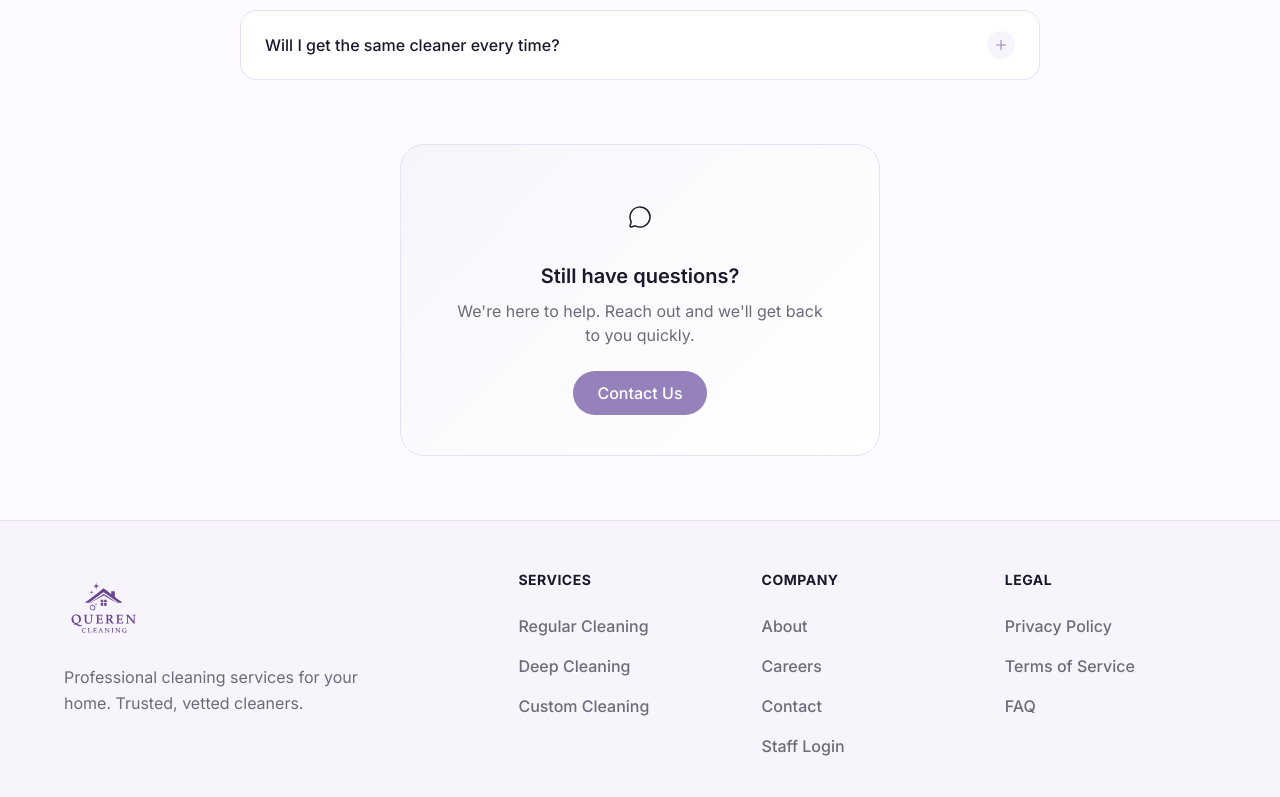
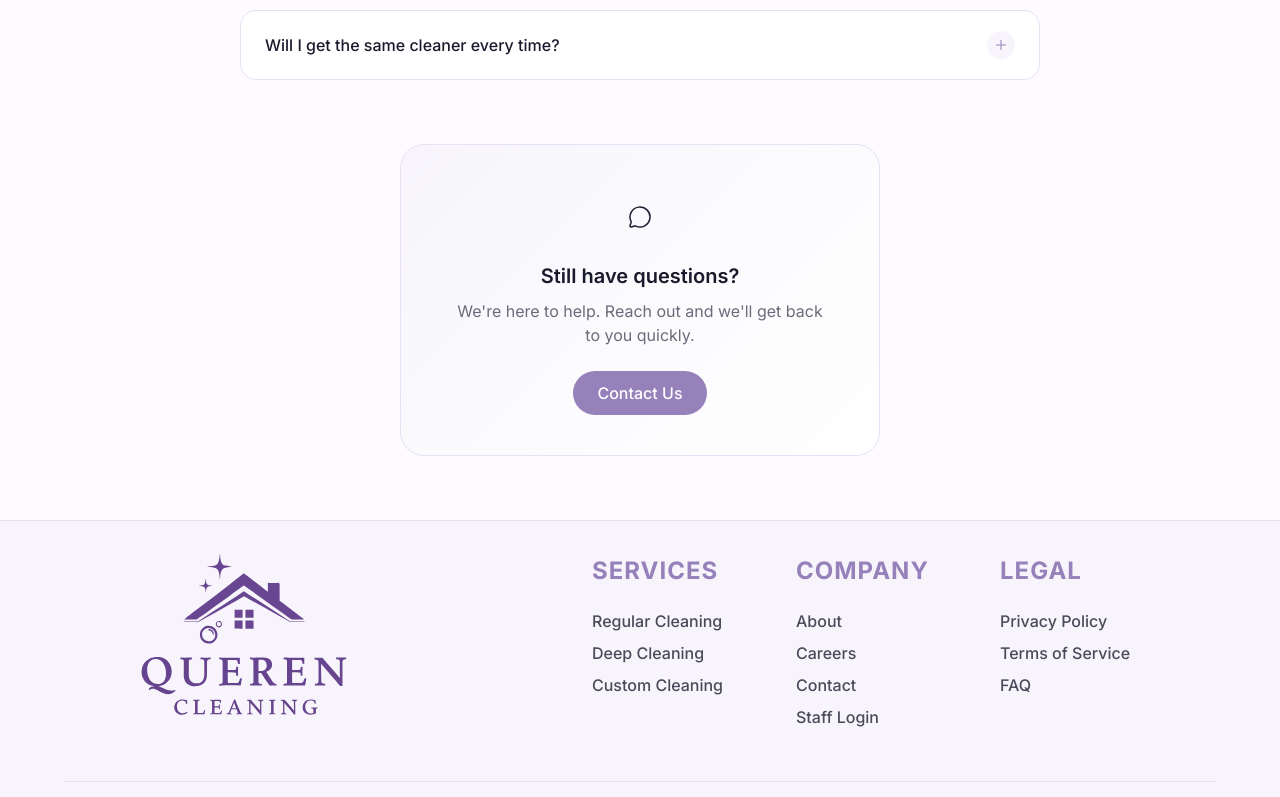
Before and after one commit to Maito-J/Queren, a React (Vite) app: page /faq in a window 1280 px wide. Shown: the part 2000-2797 px from the top of the page. Built offline with nearby package versions, Linux system fonts and the light colour scheme; no server answers.

Commit message:
footer header mobile change

```diff
--- a/src/components/layout/PublicLayout/PublicLayout.css
+++ b/src/components/layout/PublicLayout/PublicLayout.css
@@ -40,7 +40,7 @@
 }
 
 .logo-icon {
-    height: 64px;
+    height: 52px;
     width: auto;
 }
 
@@ -167,8 +167,8 @@
 
     /* Force logo size with !important to override base rule */
     .logo-icon {
-        height: 52px !important;
-        max-height: 52px !important;
+        height: 40px !important;
+        max-height: 40px !important;
         width: auto;
     }
 
@@ -209,15 +209,6 @@
         width: 34px;
         height: 34px;
         flex-shrink: 0;
-    }
-
-    /* Always show full "Log In / Register" text on mobile */
-    .login-text-short {
-        display: none;
-    }
-
-    .login-text-full {
-        display: inline;
     }
 
     /* Mobile menu actions */
@@ -286,15 +277,6 @@
         height: 30px;
     }
 
-    /* Still show full "Log In / Register" text on narrow screens */
-    .login-text-full {
-        display: inline;
-    }
-
-    .login-text-short {
-        display: none;
-    }
-
     .mobile-menu-btn {
         padding: 4px;
     }
@@ -309,80 +291,129 @@
     flex: 1;
 }
 
-/* Footer */
+/* ==================== FOOTER ==================== */
 .public-footer {
     background: #F7F5FB;
     border-top: 1px solid var(--color-border);
-    padding: var(--space-12) 0 var(--space-6);
+    padding: var(--space-8) 0;
     margin-top: auto;
-    position: relative;
-    z-index: 10;
 }
 
+/* Main footer grid: Logo left, links right */
 .footer-grid {
-    display: grid;
-    grid-template-columns: 2fr 1fr 1fr 1fr;
+    display: flex;
+    justify-content: space-between;
+    align-items: center;
     gap: var(--space-8);
+    max-width: 1000px;
+    margin: 0 auto;
 }
 
-@media (max-width: 768px) {
-    .footer-grid {
-        grid-template-columns: 1fr 1fr;
-    }
-
-    .footer-brand {
-        grid-column: 1 / -1;
-    }
-}
-
-@media (max-width: 480px) {
-    .footer-grid {
-        grid-template-columns: 1fr;
-    }
+/* Logo and tagline section */
+.footer-brand {
+    flex-shrink: 0;
 }
 
 .footer-brand .logo {
+    display: block;
     margin-bottom: var(--space-4);
 }
 
 .footer-brand .logo-icon {
-    height: 80px;
-    filter: none;
+    height: 164px;
+    width: auto;
 }
 
 .footer-tagline {
-    color: #6B6B7A;
-    max-width: 300px;
-    line-height: 1.6;
+    color: #5A5A6E;
+    max-width: 200px;
+    line-height: 1.5;
+    font-size: 12px;
+}
+
+/* Link columns container - centered on the right side */
+.footer-links-group {
+    display: flex;
+    gap: var(--space-16);
+    align-items: flex-start;
+}
+
+/* Individual link column */
+.footer-links {
+    min-width: 140px;
 }
 
 .footer-links h4 {
-    font-size: var(--font-size-sm);
-    font-weight: var(--font-weight-bold);
-    color: #1A1A2D;
+    font-size: 24px;
+    font-weight: 700;
+    color: var(--color-primary);
     margin-bottom: var(--space-4);
     text-transform: uppercase;
-    letter-spacing: 0.5px;
+    letter-spacing: 1px;
 }
 
 .footer-links a {
     display: block;
-    color: #6B6B7A;
-    padding: var(--space-2) 0;
-    transition: all var(--transition-fast);
-    font-weight: var(--font-weight-medium);
+    color: #4A4A5A;
+    padding: var(--space-1) 0;
+    font-size: 16px;
+    font-weight: 500;
+    text-decoration: none;
+    transition: color 0.2s ease, transform 0.2s ease;
 }
 
 .footer-links a:hover {
-    color: #1A1A2D;
+    color: var(--color-primary);
     transform: translateX(4px);
 }
 
+/* Footer bottom copyright */
 .footer-bottom {
-    margin-top: var(--space-8);
+    margin-top: var(--space-12);
     padding-top: var(--space-6);
     border-top: 1px solid var(--color-border);
     text-align: center;
     color: #6B6B7A;
-    font-size: var(--font-size-sm);
+    font-size: 0.9rem;
 }
+
+/* ========== FOOTER RESPONSIVE ========== */
+@media (max-width: 900px) {
+    .footer-grid {
+        flex-direction: column;
+        align-items: center;
+        text-align: center;
+        gap: var(--space-10);
+    }
+
+    .footer-brand {
+        align-items: center;
+        display: flex;
+        flex-direction: column;
+    }
+
+    .footer-tagline {
+        text-align: center;
+    }
+
+    .footer-links-group {
+        justify-content: center;
+    }
+}
+
+@media (max-width: 600px) {
+    .footer-links-group {
+        flex-wrap: wrap;
+        justify-content: center;
+        gap: var(--space-8);
+    }
+
+    .footer-links {
+        min-width: 120px;
+        text-align: center;
+    }
+
+    .footer-links a:hover {
+        transform: none;
+    }
+}
--- a/src/components/layout/PublicLayout/PublicLayout.tsx
+++ b/src/components/layout/PublicLayout/PublicLayout.tsx
@@ -65,9 +65,8 @@ export function PublicLayout({ children }: PublicLayoutProps) {
                         <div className="header-actions">
                             {/* Logged OUT: Show login button */}
                             {!user && (
-                                <Link to="/login" className="btn btn-ghost header-login-btn">
-                                    <span className="login-text-full">Log In / Register</span>
-                                    <span className="login-text-short">Log In</span>
+                                <Link to="/login" className="header-login-btn">
+                                    Log In / Register
                                 </Link>
                             )}
 
@@ -106,11 +105,10 @@ export function PublicLayout({ children }: PublicLayoutProps) {
                             <Link to="/" className="logo">
                                 <img src={logo} alt="Queren" className="logo-icon" />
                             </Link>
-                            <p className="footer-tagline">
-                                Professional cleaning services for your home. Trusted, vetted cleaners.
-                            </p>
                         </div>
 
+                        {/* Link columns grouped together */}
+                        <div className="footer-links-group">
                             <div className="footer-links">
                                 <h4>Services</h4>
                                 <Link to="/services#regular">Regular Cleaning</Link>
@@ -133,6 +131,7 @@ export function PublicLayout({ children }: PublicLayoutProps) {
                                 <Link to="/faq">FAQ</Link>
                             </div>
                         </div>
+                    </div>
 
                     <div className="footer-bottom">
                         <p>© {new Date().getFullYear()} Queren. All rights reserved.</p>
```
Also changed, not shown: src/assets/Logo/transparent-logo.svg. Lines whose indentation alone changed are shown as unchanged.
